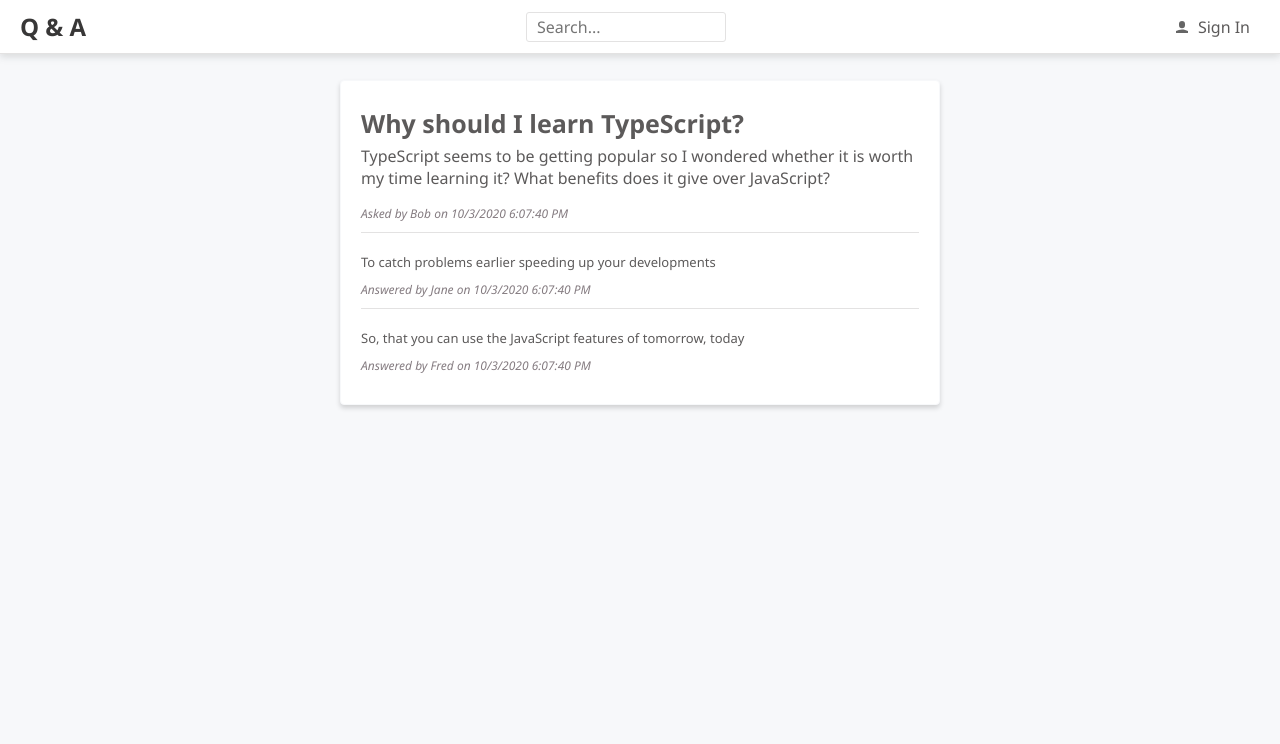
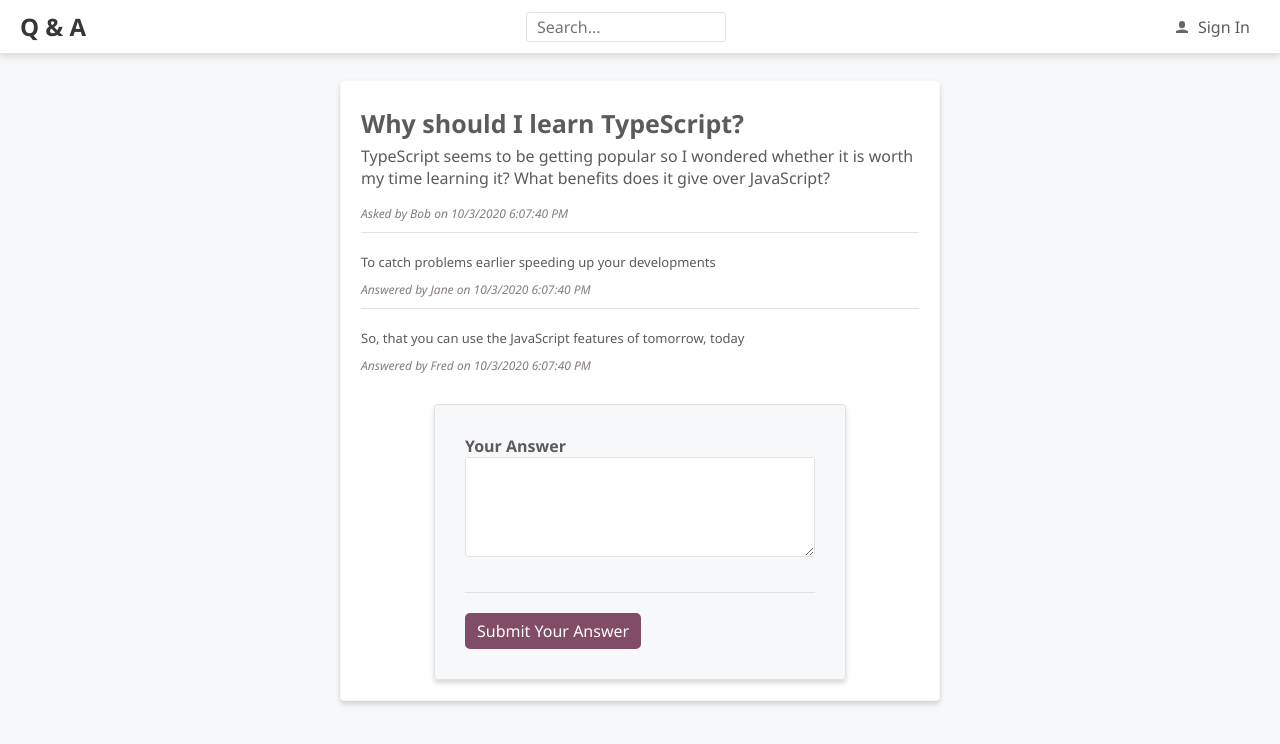
Before and after one commit to AlexeyInc/SimpleWebApp, a React (Create React App) app in the folder frontend/: page /questions/1 in a window 1280 px wide. Shown: the top 744 px of the page. Built offline with nearby package versions, Linux system fonts and the light colour scheme.

Commit message:
Add forms
- Implementex react contex
- added forms to ask & answer pages

```diff
--- a/frontend/src/App.tsx
+++ b/frontend/src/App.tsx
@@ -1,10 +1,11 @@
+// eslint-disable-next-line @typescript-eslint/no-unused-vars
 import React, { lazy, Suspense } from 'react';
 
 import { BrowserRouter, Route, Redirect, Switch } from 'react-router-dom';
 import { SearchPage } from './SearchPage';
 import { SignInPage } from './SignInPage';
 
-import { Header } from './Header';
+import { HeaderWithRouter as Header } from './Header';
 import { HomePage } from './HomePage';
 import { NotFoundPage } from './NotFoundPage';
 
--- a/frontend/src/AskPage.tsx
+++ b/frontend/src/AskPage.tsx
@@ -1,5 +1,15 @@
 import React from 'react';
 import { Page } from './Page';
 
-export const AskPage = () => <Page title="Ask a question" />;
+import { Form } from './Form';
+import { Field } from './Field';
+
+export const AskPage = () => (
+  <Page title="Ask a question">
+    <Form submitCaption="Submit Your Question">
+      <Field name="title" label="Title" />
+      <Field name="content" label="Content" type="TextArea" />
+    </Form>
+  </Page>
+);
 export default AskPage;
--- /dev/null
+++ b/frontend/src/Field.tsx
@@ -0,0 +1,93 @@
+import { FC, useContext, ChangeEvent } from 'react';
+import { FormContext } from './Form';
+/** @jsx jsx */
+import { css, jsx } from '@emotion/core';
+import { fontFamily, fontSize, gray5, gray2, gray6 } from './Styles';
+// eslint-disable-next-line @typescript-eslint/no-unused-vars
+import React from 'react';
+
+interface Props {
+  name: string;
+  label?: string;
+  type?: 'Text' | 'TextArea' | 'Password';
+}
+
+const baseCSS = css`
+  box-sizing: border-box;
+  font-family: ${fontFamily};
+  font-size: ${fontSize};
+  margin-bottom: 5px;
+  padding: 8px 10px;
+  border: 1px solid ${gray5};
+  border-radius: 3px;
+  color: ${gray2};
+  background-color: white;
+  width: 100%;
+  :focus {
+    outline-color: ${gray5};
+  }
+  :disabled {
+    background-color: ${gray6};
+  }
+`;
+
+export const Field: FC<Props> = ({ name, label, type = 'Text' }) => {
+  const { setValue } = useContext(FormContext);
+
+  const handleChange = (
+    e: ChangeEvent<HTMLInputElement> | ChangeEvent<HTMLTextAreaElement>,
+  ) => {
+    if (setValue) {
+      setValue(name, e.currentTarget.value);
+    }
+  };
+
+  return (
+    <FormContext.Consumer>
+      {(context) => (
+        <div
+          css={css`
+            display: flex;
+            flex-direction: column;
+            margin-bottom: 15px;
+          `}
+        >
+          {label && (
+            <label
+              css={css`
+                font-weight: bold;
+              `}
+              htmlFor={name}
+            >
+              {label}
+            </label>
+          )}
+          {(type === 'Text' || type === 'Password') && (
+            <input
+              type={type.toLowerCase()}
+              id={name}
+              value={
+                context.values[name] === undefined ? '' : context.values[name]
+              }
+              onChange={handleChange}
+              css={baseCSS}
+            />
+          )}
+          {type === 'TextArea' && (
+            <textarea
+              id={name}
+              value={
+                context.values[name] === undefined ? '' : context.values[name]
+              }
+              onChange={handleChange}
+              css={css`
+                ${baseCSS};
+                height: 100px;
+              `}
+            />
+          )}
+        </div>
+      )}
+    </FormContext.Consumer>
+  );
+};
--- /dev/null
+++ b/frontend/src/Form.tsx
@@ -0,0 +1,63 @@
+import { FC, useState, createContext } from 'react';
+import { PrimaryButton, gray5, gray6 } from './Styles';
+/** @jsx jsx */
+import { css, jsx } from '@emotion/core';
+// eslint-disable-next-line @typescript-eslint/no-unused-vars
+import React from 'react';
+
+export interface Values {
+  [key: string]: any;
+}
+
+interface FormContextProps {
+  values: Values;
+  setValue?: (fieldName: string, value: any) => void;
+}
+
+interface Props {
+  submitCaption?: string;
+}
+
+export const FormContext = createContext<FormContextProps>({
+  values: {},
+});
+
+export const Form: FC<Props> = ({ submitCaption, children }) => {
+  const [values, setValues] = useState<Values>({});
+
+  return (
+    <FormContext.Provider
+      value={{
+        values,
+        setValue: (fieldName: string, value: any) => {
+          setValues({ ...values, [fieldName]: value });
+        },
+      }}
+    >
+      <form noValidate={true}>
+        <fieldset
+          css={css`
+            margin: 10px auto 0 auto;
+            padding: 30px;
+            width: 350px;
+            background-color: ${gray6};
+            border-radius: 4px;
+            border: 1px solid ${gray5};
+            box-shadow: 0 3px 5px 0 rgba(0, 0, 0, 0.16);
+          `}
+        >
+          {children}
+          <div
+            css={css`
+              margin: 30px 0px 0px 0px;
+              padding: 20px 0px 0px 0px;
+              border-top: 1px solid ${gray5};
+            `}
+          >
+            <PrimaryButton type="submit">{submitCaption}</PrimaryButton>
+          </div>
+        </fieldset>
+      </form>
+    </FormContext.Provider>
+  );
+};
--- a/frontend/src/Header.tsx
+++ b/frontend/src/Header.tsx
@@ -1,14 +1,19 @@
-import React, { ChangeEvent } from 'react';
+import React, { ChangeEvent, FC, useState } from 'react';
 import { UserIcon } from './Icons';
 /** @jsx jsx */
 import { css, jsx } from '@emotion/core';
 import { fontFamily, fontSize, gray1, gray2, gray5 } from './Styles';
 
-import { Link } from 'react-router-dom';
+import { Link, RouteComponentProps, withRouter } from 'react-router-dom';
 
-export const Header = () => {
+export const Header: FC<RouteComponentProps> = ({ history, location }) => {
+  const searchParams = new URLSearchParams(location.search);
+  const criteria = searchParams.get('criteria') || '';
+
+  const [search, setSearch] = useState(criteria);
+
   const handleSearchInputChange = (e: ChangeEvent<HTMLInputElement>) => {
-    console.log(e.currentTarget.value);
+    setSearch(e.currentTarget.value);
   }; //
 
   return (
@@ -38,9 +43,11 @@
       >
         Q & A
       </Link>
+      <form>
         <input
           type="text"
           placeholder="Search..."
+          value={search}
           onChange={handleSearchInputChange}
           css={css`
             box-sizing: border-box;
@@ -58,6 +65,8 @@
             }
           `}
         />
+      </form>
+
       <Link
         to="/signin"
         css={css`
@@ -82,3 +91,5 @@
     </div>
   );
 };
+
+export const HeaderWithRouter = withRouter(Header);
--- a/frontend/src/QuestionPage.tsx
+++ b/frontend/src/QuestionPage.tsx
@@ -3,6 +3,9 @@
 import { RouteComponentProps } from 'react-router-dom';
 import { QuestionData, getQuestion } from './QuestionsData';
 import { AnswerList } from './AnswerList';
+
+import { Form } from './Form';
+import { Field } from './Field';
 
 /** @jsx jsx */
 import { css, jsx } from '@emotion/core';
@@ -73,6 +76,15 @@
 ${question.created.toLocaleTimeString()}`}
             </div>
             <AnswerList data={question.answers} />
+            <div
+              css={css`
+                margin-top: 20px;
+              `}
+            >
+              <Form submitCaption="Submit Your Answer">
+                <Field name="content" label="Your Answer" type="TextArea" />
+              </Form>
+            </div>
           </Fragment>
         )}
       </div>
```
Lines whose indentation alone changed are shown as unchanged.
